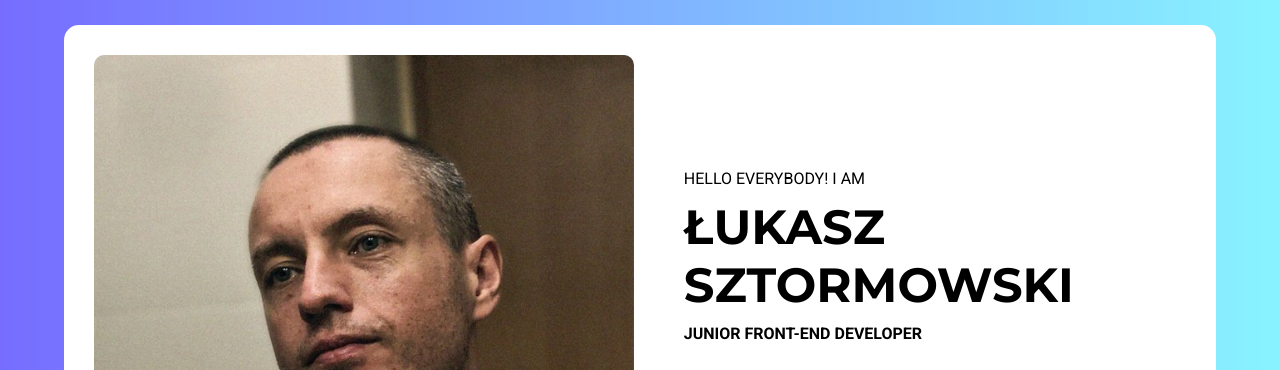
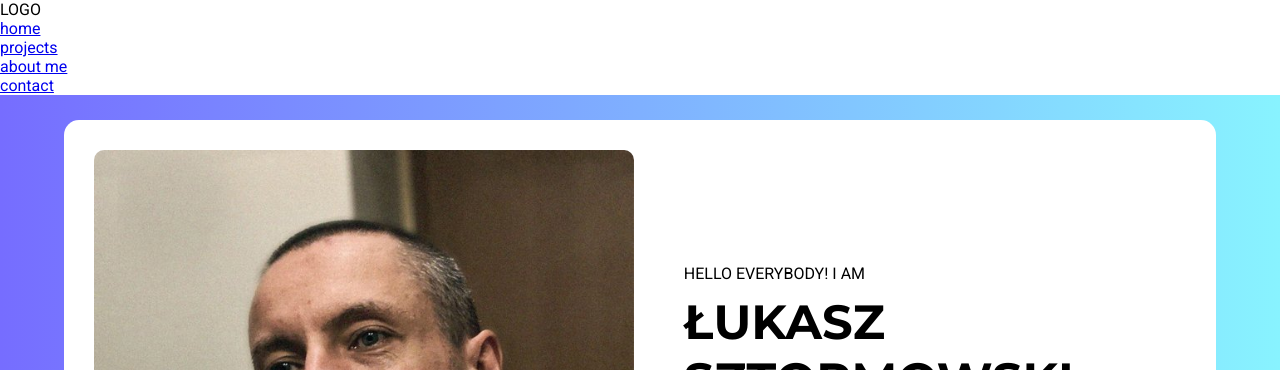
Before and after one commit to qkiczw/portfolio2022, a website: page public/index.html in a window 1280 px wide. Shown: the top 370 px of the page. Drawn offline with Linux system fonts and the light colour scheme.

Commit message:
Add html structure of the navigation.

```diff
--- a/public/index.html
+++ b/public/index.html
@@ -17,6 +17,16 @@
   </head>
   <body>
     <div class="app">
+      <section class="header__section">
+        <nav class="main-nav">
+          <div class="main-nav__logo">LOGO</div>
+          <ul class="main-nav__menu">
+            <li class="main-nav__menu__item"><a href="#">home</a></li>
+            <li class="main-nav__menu__item"><a href="#">projects</a></li>
+            <li class="main-nav__menu__item"><a href="#">about me</a></li>
+            <li class="main-nav__menu__item"><a href="#">contact</a></li>
+          </ul>
+        </nav>
         <div class="header">
           <div class="header__container">
             <div class="header__picture-container">
@@ -45,7 +55,10 @@
                 </p>
                 <p class="">
                   <i class="fa-brands fa-github icon"></i>
-                <a href="https://github.com/qkiczw" class="link" target="_blank"
+                  <a
+                    href="https://github.com/qkiczw"
+                    class="link"
+                    target="_blank"
                     >github.com/qkiczw</a
                   >
                 </p>
@@ -72,6 +85,7 @@
             </div>
           </div>
         </div>
+      </section>
     </div>
     <script src="js/script.js"></script>
   </body>
```
Also changed, not shown: src/index.html (+15 -1 lines). Lines whose indentation alone changed are shown as unchanged.
